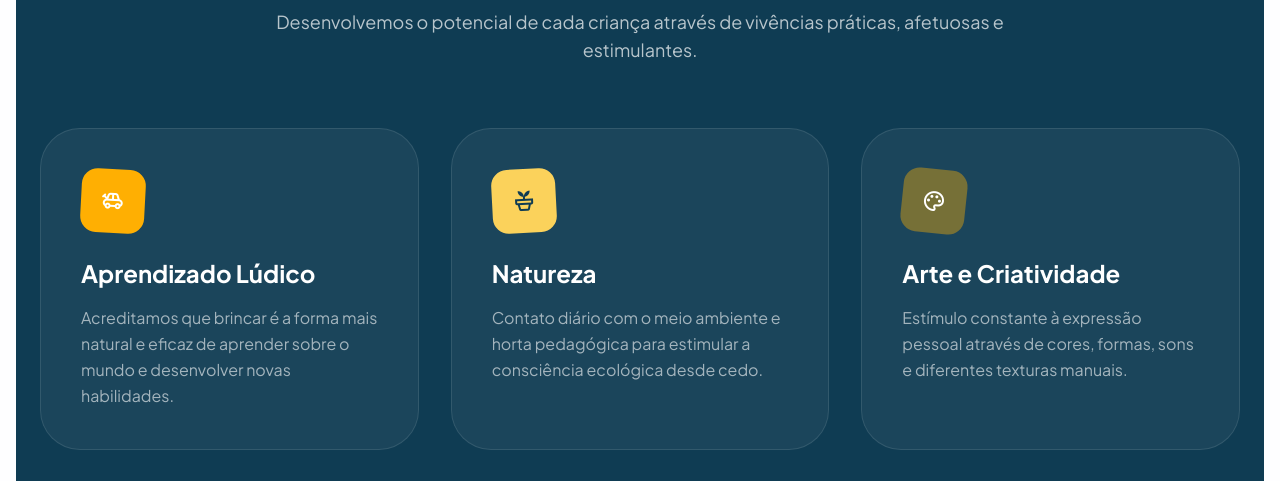
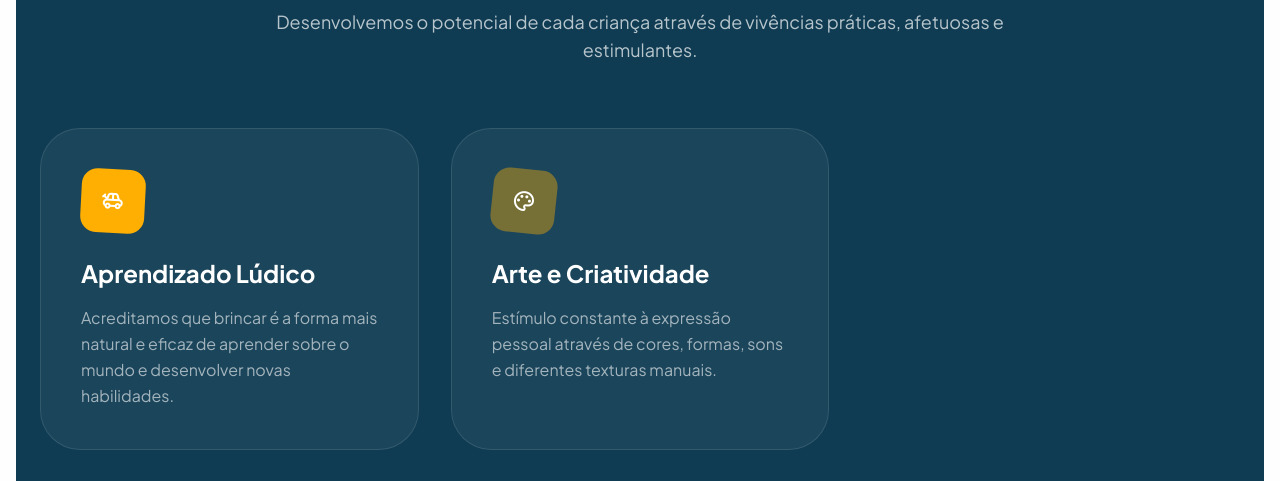
Before and after one commit to jhonathancarneiro/iluminar, a Next.js app: page / in a window 1280 px wide. Shown: the part 1009-1490 px from the top of the page. Built offline with nearby package versions, Linux system fonts and the light colour scheme.

Commit message:
Atualizar o page.tsx

```diff
--- a/src/app/page.tsx
+++ b/src/app/page.tsx
@@ -121,7 +121,7 @@ export default function HomePage() {
                 aprender sobre o mundo e desenvolver novas habilidades.
               </p>
             </div>
-            <div className="bg-white/5 border border-white/10 p-10 rounded-lg hover:bg-white/10 transition-colors group">
+        {/*    <div className="bg-white/5 border border-white/10 p-10 rounded-lg hover:bg-white/10 transition-colors group">
               <div className="w-16 h-16 bg-accent rounded-2xl flex items-center justify-center mb-6 -rotate-3 group-hover:-rotate-6 transition-transform">
                 <span className="material-symbols-outlined text-secondary text-3xl">
                   potted_plant
@@ -133,6 +133,7 @@ export default function HomePage() {
                 estimular a consciência ecológica desde cedo.
               </p>
             </div>
+*/}
             <div className="bg-white/5 border border-white/10 p-10 rounded-lg hover:bg-white/10 transition-colors group">
               <div className="w-16 h-16 bg-primary/40 rounded-2xl flex items-center justify-center mb-6 rotate-6 group-hover:rotate-12 transition-transform">
                 <span className="material-symbols-outlined text-white text-3xl">
```
